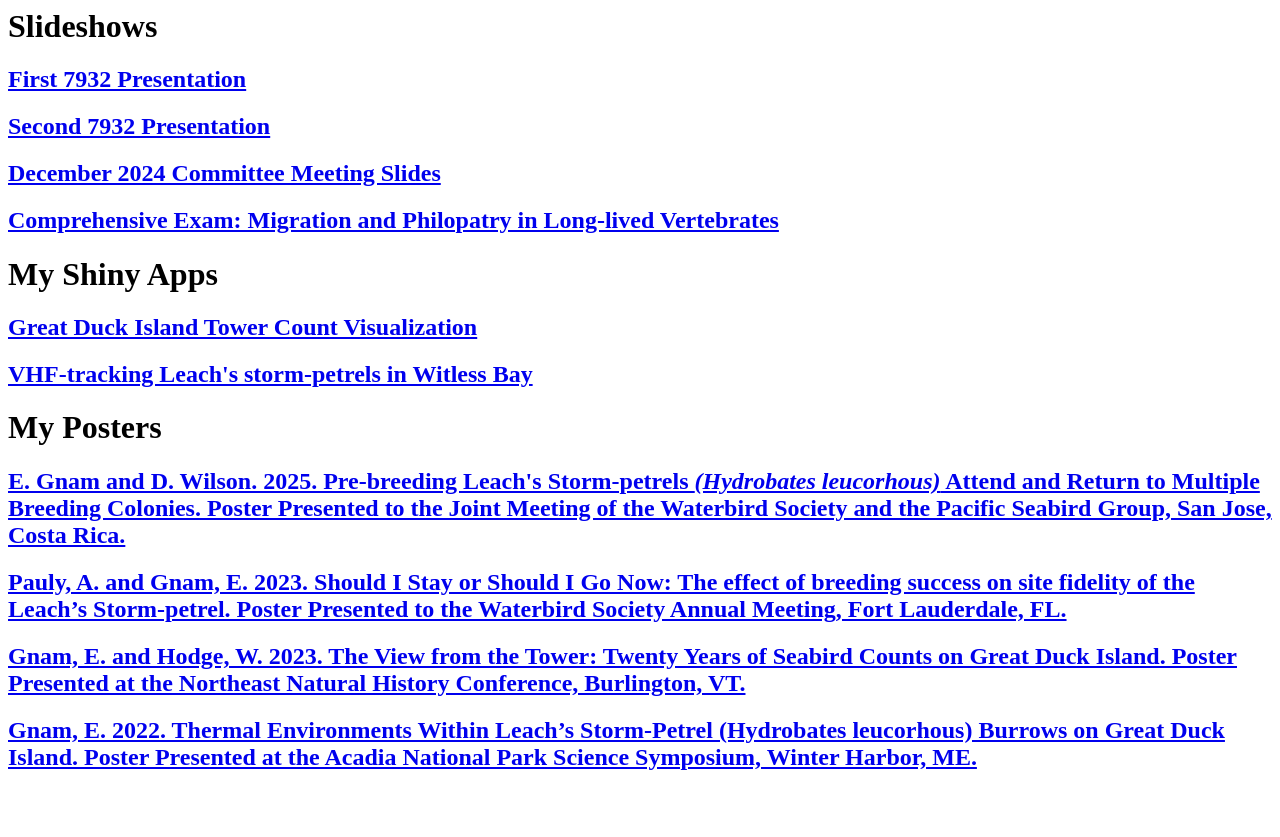
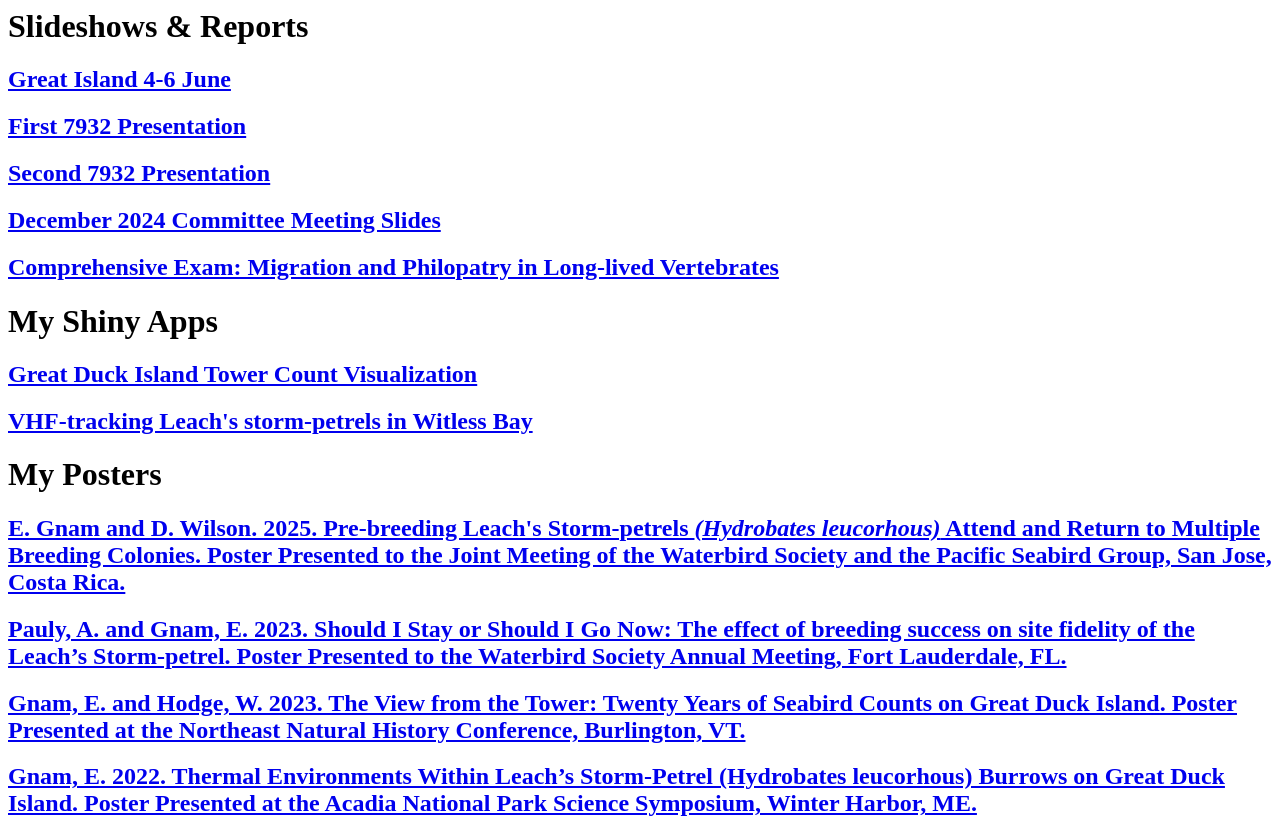
Before and after one commit to eleanorjgnam/eleanorjgnam.github.io, a plain HTML site: page index.html in a window 1280 px wide. Before the commit the page ends 800 px from the top, so only its background shows below. Drawn offline with Linux system fonts and the light colour scheme.

Commit message:
Update index.html

```diff
--- a/index.html
+++ b/index.html
@@ -1,4 +1,5 @@
-<h1>Slideshows</h1>
+<h1>Slideshows & Reports</h1>
+<h2><a href="great_island_5_june.html"> Great Island 4-6 June</a></h2>
 <h2><a href="firststatstalk.html"> First 7932 Presentation</a></h2>
 <h2><a href="secondstatstalk.html"> Second 7932 Presentation</a></h2>
 <h2><a href="december_committee_slides.pdf"> December 2024 Committee Meeting Slides</a></h2>
```
